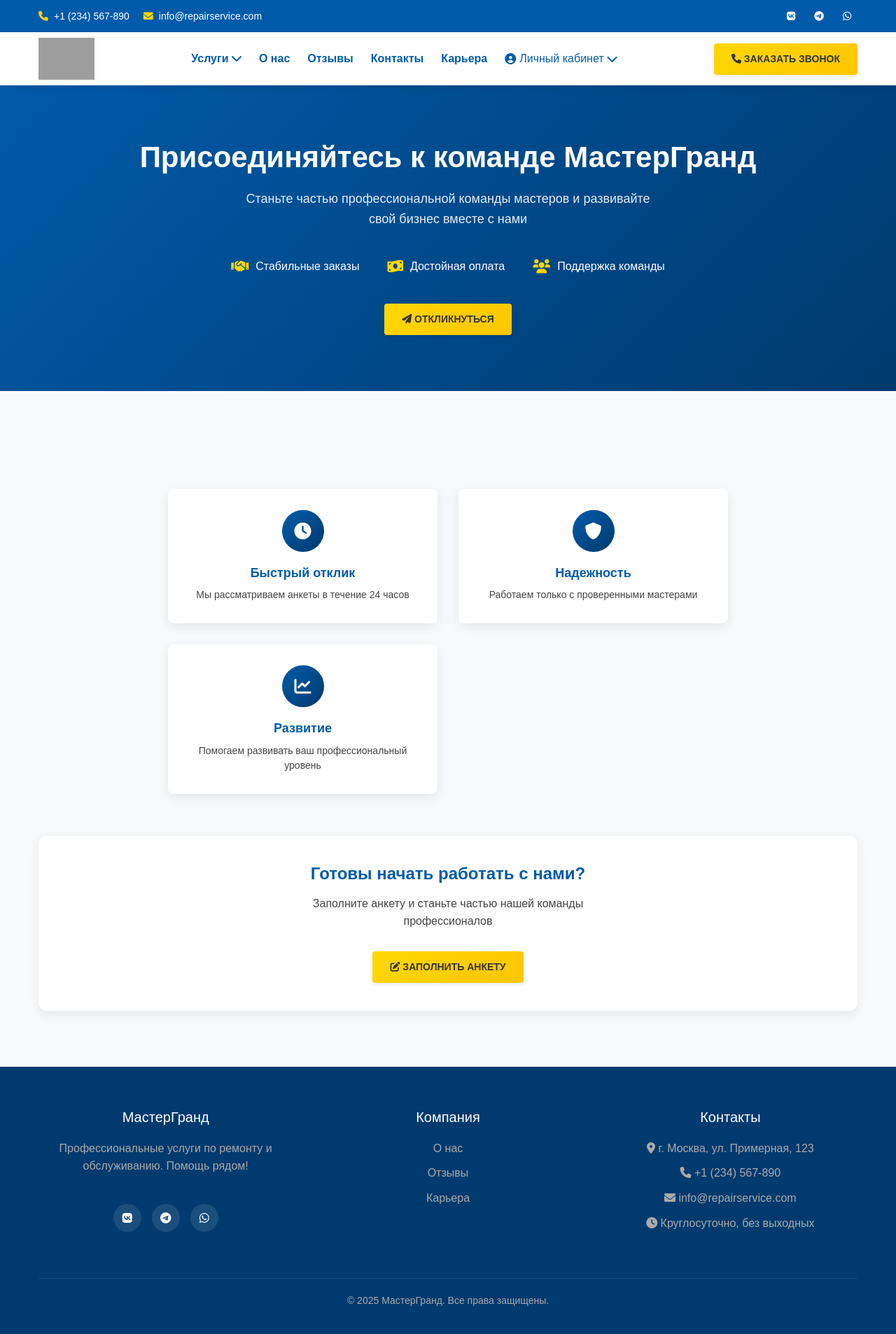
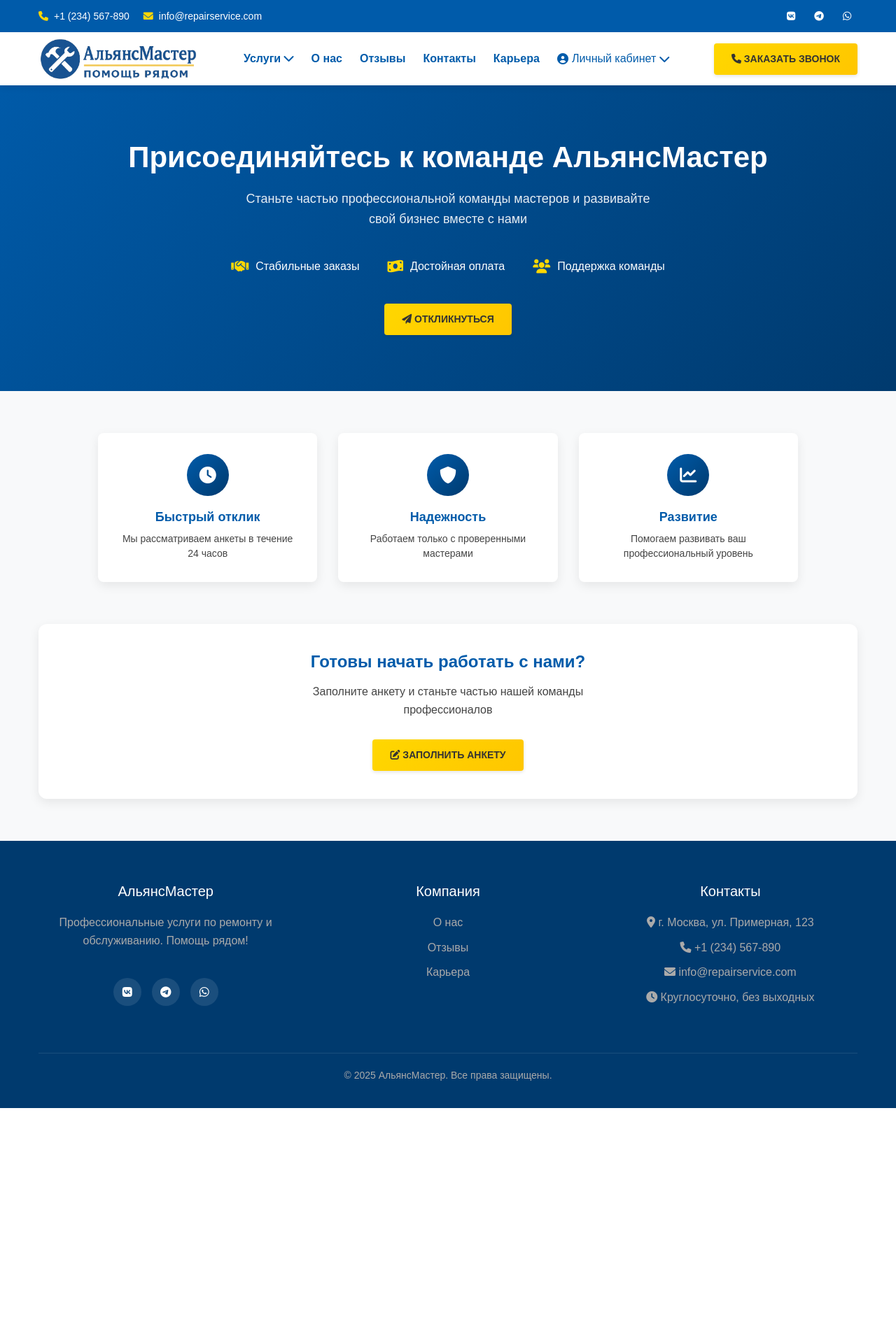
Before and after one commit to GrigoryKalinin/Home_master, a Django app: page /job/ in a window 1280 px wide. Shown: the whole page at 70% size. After the commit the page ends 1584 px from the top, so only its background shows below. Run offline with Django 5.2, Linux system fonts and the light colour scheme; data that the repository does not hold is empty; some libraries are stand-ins or nearby versions; grey boxes are pictures that could not be loaded.

Commit message:
FIX. Поменяли название и логотип,  в шаблоне карьера адаптировали карточки.

```diff
--- a/home_master/settings.py
+++ b/home_master/settings.py
@@ -189,8 +189,8 @@ UNFOLD = {
     "SITE_URL": "/",
     "SITE_ICON": "speed",
     "SITE_LOGO": {
-        "light": "/static/images/logo_1.png",
-        "dark": "/static/images/logo_2.png",
+        "light": "/static/images/logo_alliance.png",
+        "dark": "/static/images/logo_alliance.png",
     },
     "SITE_SYMBOL": "speed",
     "SHOW_HISTORY": True,
--- a/main/static/main/css/job_application/job_application.css
+++ b/main/static/main/css/job_application/job_application.css
@@ -61,7 +61,7 @@
 
 /* Секция формы */
 .application-form-section {
-  padding: 80px 0;
+  padding: 0 0 60px;
 }
 
 .form-wrapper {
@@ -201,9 +201,9 @@
 
 .info-cards {
   display: grid;
-  grid-template-columns: repeat(auto-fit, minmax(250px, 1fr));
+  grid-template-columns: repeat(3, 1fr);
   gap: 30px;
-  max-width: 800px;
+  max-width: 1000px;
   margin: 0 auto;
 }
 
--- a/main/templates/main/about_us.html
+++ b/main/templates/main/about_us.html
@@ -11,7 +11,7 @@
 <!-- Герой-секция -->
 <section class="about-hero">
   <div class="container">
-    <h1>О компании МастерГранд</h1>
+    <h1>О компании АльянсМастер</h1>
     <p>Надежный партнер в решении бытовых проблем с 2010 года</p>
   </div>
 </section>
@@ -72,7 +72,7 @@
 <!-- Почему выбирают нас -->
 <section class="why-choose">
   <div class="container">
-    <h2>Почему выбирают МастерГранд</h2>
+    <h2>Почему выбирают АльянсМастер</h2>
     <div class="features-grid">
       <div class="feature-card">
         <div class="feature-icon">
--- a/main/templates/main/job_application/job_application.html
+++ b/main/templates/main/job_application/job_application.html
@@ -13,7 +13,7 @@
   <section class="job-hero">
     <div class="container">
       <div class="hero-content">
-        <h1>Присоединяйтесь к команде МастерГранд</h1>
+        <h1>Присоединяйтесь к команде АльянсМастер</h1>
         <p class="hero-subtitle">
           Станьте частью профессиональной команды мастеров и развивайте свой
           бизнес вместе с нами
--- a/main/views.py
+++ b/main/views.py
@@ -27,7 +27,7 @@ class LandingView(TemplateView):
 
     def get_context_data(self, **kwargs):
         context = super().get_context_data(**kwargs)
-        context["title"] = "МастерГранд - ПОМОЩЬ РЯДОМ"
+        context["title"] = "АльянсМастер - ПОМОЩЬ РЯДОМ"
         context["categories"] = Category.objects.filter(available=True)
         context["order_from"] = OrderForm()
         return context
@@ -39,7 +39,7 @@ class AboutView(TemplateView):
     def get_context_data(self, **kwargs):
         context = super().get_context_data(**kwargs)
         context["order_from"] = OrderForm()
-        context["title"] = "О компании МастерГранд"
+        context["title"] = "О компании АльянсМастер"
         return context
 
 class JobApplicationView(TemplateView):
@@ -47,7 +47,7 @@ class JobApplicationView(TemplateView):
 
     def get_context_data(self, **kwargs):
         context = super().get_context_data(**kwargs)
-        context["title"] = "Работа в МастерГранд"
+        context["title"] = "Работа в АльянсМастер"
         context["order_from"] = OrderForm()
         return context
 
@@ -131,7 +131,7 @@ class ProductListByCategory(ListView):
         context = super().get_context_data(**kwargs)
         context["category"] = self.category
         context["order_from"] = OrderForm()
-        context["title"] = f"{self.category.name} — МастерГранд"
+        context["title"] = f"{self.category.name} — АльянсМастер"
         return context
 
 class ProductDetailView(DetailView):
@@ -160,7 +160,7 @@ class ProductDetailView(DetailView):
         context = super().get_context_data(**kwargs)
         product = self.object
 
-        context["title"] = f'{product.name} — МастерГранд'
+        context["title"] = f'{product.name} — АльянсМастер'
         context["description"] = product.description
         context["category"] = product.category
         context["order_from"] = OrderForm()
--- a/templates/base.html
+++ b/templates/base.html
@@ -5,7 +5,7 @@
   <meta charset="UTF-8">
   <meta name="viewport" content="width=device-width, initial-scale=1.0">
   <!--TODO решить с титулом(не меняется)-->
-  <title>{{title|default:"МастерГранд - ПОМОЩЬ РЯДОМ"}}</title>
+  <title>{{title|default:"АльянсМастер - ПОМОЩЬ РЯДОМ"}}</title>
 
   <!-- Bootstrap CSS для модальных окон -->
   <link href="https://cdn.jsdelivr.net/npm/bootstrap@5.3.0/dist/css/bootstrap.min.css" rel="stylesheet">
--- a/templates/footer.html
+++ b/templates/footer.html
@@ -4,7 +4,7 @@
 <div class="container" id='contact'>
   <div class="footer-content">
     <div class="footer-column">
-      <h3>МастерГранд</h3>
+      <h3>АльянсМастер</h3>
       <p>Профессиональные услуги по ремонту и обслуживанию. Помощь рядом!</p>
       <div class="social-links">
         <a href="#"><i class="fab fa-vk"></i></a>
@@ -31,6 +31,6 @@
     </div>
   </div>
   <div class="copyright">
-    <p>© {% now 'Y' %} МастерГранд. Все права защищены.</p>
+    <p>© {% now 'Y' %} АльянсМастер. Все права защищены.</p>
   </div>
 </div>
--- a/templates/header.html
+++ b/templates/header.html
@@ -15,7 +15,7 @@
 <div class="header-main">
   <div class="container">
     <a href="{% url 'main:landing' %}" class="logo">
-      <img src="{% static "images/logo_2.png" %}" alt="МастерГранд" height="100">
+      <img src="{% static "images/logo_alliance.png" %}" alt="АльянсМастер" height="100">
     </a>
     <nav>
       <ul>
--- a/users/templates/users/password_reset_email.html
+++ b/users/templates/users/password_reset_email.html
@@ -9,5 +9,5 @@
 Если вы не запрашивали восстановление пароля, просто проигнорируйте это письмо.
 
 С уважением,
-Команда МастерГранд
+Команда АльянсМастер
 {% endautoescape %}
--- a/users/templates/users/register.html
+++ b/users/templates/users/register.html
@@ -9,7 +9,7 @@
     <div class="auth-container">
       <div class="auth-header">
         <h1><i class="fas fa-user-plus"></i> Регистрация</h1>
-        <p>Создайте аккаунт в МастерГранд</p>
+        <p>Создайте аккаунт в АльянсМастер</p>
       </div>
 
       <form method="post">
```
Also changed, not shown: static/images/logo_alliance.png (added), 1 other file.
